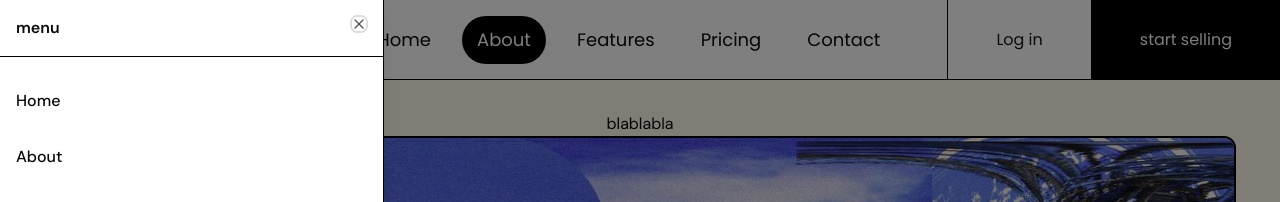
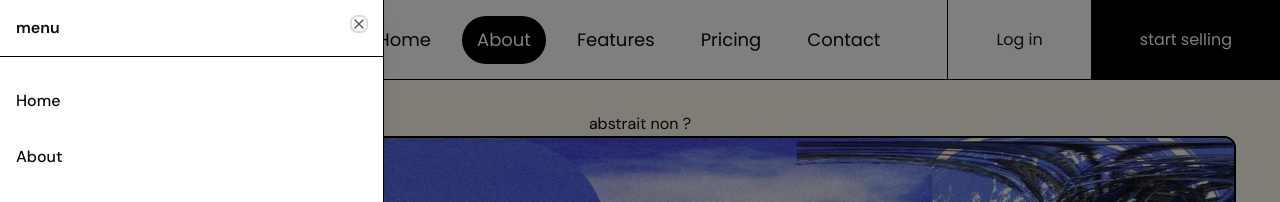
Before and after one commit to 0nza9/ecommerce, a Next.js app: page /about in a window 1280 px wide. Shown: the top 202 px of the page. Built offline with nearby package versions, Linux system fonts and the light colour scheme.

Commit message:
Update page.tsx

```diff
--- a/src/app/(home)/about/page.tsx
+++ b/src/app/(home)/about/page.tsx
@@ -1,7 +1,7 @@
 const Page = () => {
     return (
         <div style={{ textAlign: "center", padding: "2rem" }}>
-            <p>blablabla</p>
+            <p>abstrait non ?</p>
             <img
                 src="/bdaa88c9edba6d3af2c25c5b32791ac0.jpg"
                 alt="Abstrait"
```
